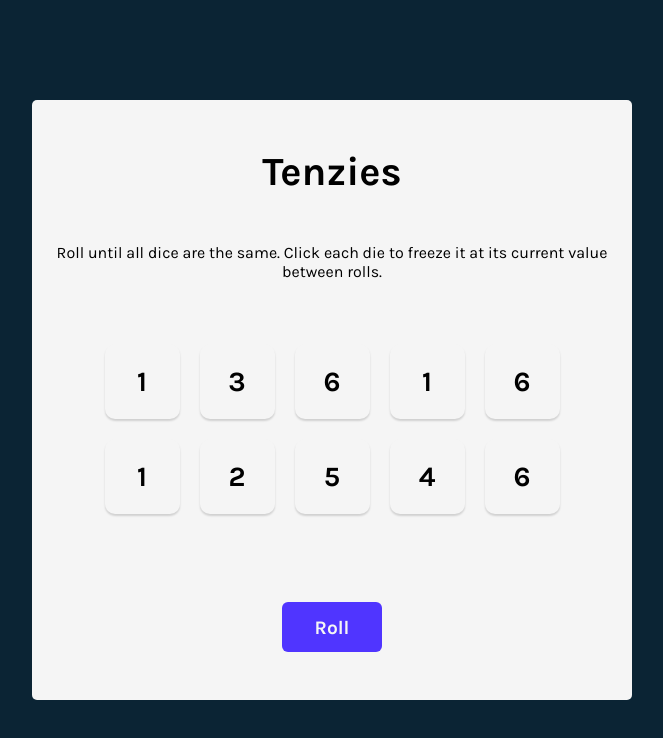
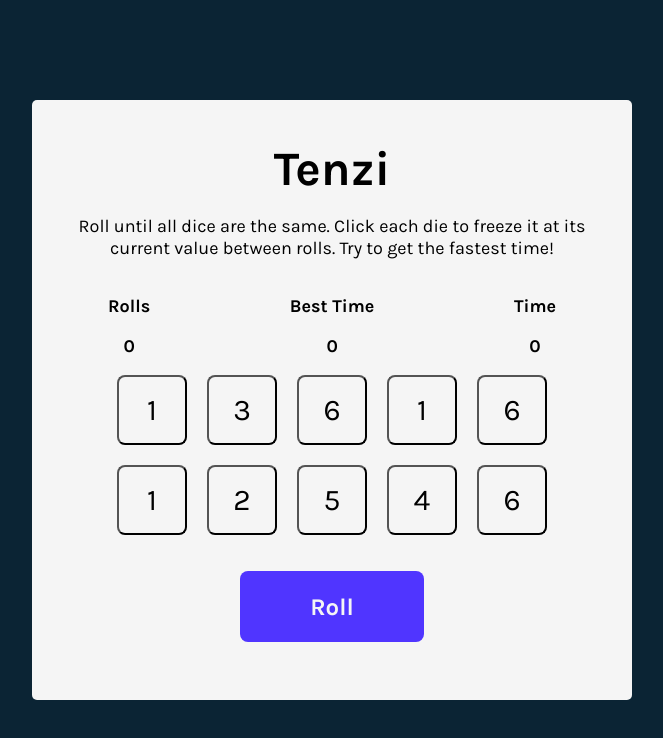
Before and after one commit to jhhh911/Tenzies, a React (Vite) app: page / in a window 1280 px wide. Shown: the top 738 px of the page, without its empty margins (308-971 px from the left). Built offline with nearby package versions, Linux system fonts and the light colour scheme.

Commit message:
Refactored and added count

```diff
--- a/src/App.jsx
+++ b/src/App.jsx
@@ -1,76 +1,77 @@
 import Die from "./Die";
-import { useState, useRef, useEffect } from "react";
-import { nanoid } from "nanoid";
-import Confetti from "react-confetti";
+import React from "react";
+import { nanoid } from 'nanoid';
+import ReactConfetti from "react-confetti";
 
 export default function App() {
-  const [dice, setDice] = useState(() => generateAllNewDice());
 
-  const gameWon = dice.every(die => die.isHeld && die.value === dice[0].value);
+const [dice, setDice] = React.useState(() => generateAllNewDice())
+const [count, setCount] = React.useState(0)
 
-  const buttonRef = useRef(null);
-
-  useEffect(() => {
-    if(gameWon) {
-      buttonRef.current.focus()
-    }
-  }, [gameWon])
-
-
+  const gameWon = dice.every(die => die.isHeld && die.value === dice[0].value)
 
   function generateAllNewDice() {
-    return new Array(10).fill(0).map(() => ({
-      value: Math.ceil(Math.random() * 6),
-      isHeld: false,
-      id: nanoid(),
-    }));
+    return new Array(10)
+      .fill(0)
+      .map(() => {
+        return {
+          value: Math.ceil(Math.random() * 6),
+          isHeld: false,
+          id: nanoid()
+        }
+      })
   }
 
-  function hold(id) {
-    setDice(
-      dice.map(die => {
-        return die.id === id ? { ...die, isHeld: !die.isHeld } : { ...die };
-      }),
-    );
-  }
+  const diceElements = dice.map(die => {
+    return <Die value={die.value} key={die.id} id={die.id} isHeld={die.isHeld} hold={() => hold(die.id)}/>
+   })
+
+   function hold(id) {
+    setDice(oldDice => oldDice.map(die =>
+      die.id === id ? {...die, isHeld: !die.isHeld} : die
+    ))
+   }
 
   function rollDice() {
-    if (!gameWon) {
-      setDice(oldDice =>
-        oldDice.map(die =>
-          die.isHeld ? die : { ...die, value: Math.ceil(Math.random() * 6) },
-        ),
-      );
+
+    if (gameWon) {
+      setCount(0)
+      setDice(generateAllNewDice())
     } else {
-      setDice(generateAllNewDice());
+      setCount(prev => prev + 1)
+      setDice(oldDice => oldDice.map(die =>
+      die.isHeld? die : {...die, value: Math.ceil(Math.random() * 6)}
+      ))
     }
   }
 
-  const diceElements = dice.map(die => (
-    <Die
-      key={die.id}
-      value={die.value}
-      isHeld={die.isHeld}
-      hold={() => hold(die.id)}
-      id={die.id}
-    />
-  ));
 
   return (
     <main>
-      {gameWon && <Confetti width={1800} />}
-      <div aria-live="polite" className="sr-only">
-        {gameWon && <p>You Won! Press 'New Game' to start again.</p>}
-      </div>
-      <h1 className="title">Tenzies</h1>
-      <p className="instructions">
+      {gameWon && <ReactConfetti style={{width: '100%'}}/>}
+      <h1>Tenzi</h1>
+      <p>
         Roll until all dice are the same. Click each die to freeze it at its
-        current value between rolls.
+        current value between rolls. Try to get the fastest time!
       </p>
-      <div className="dice-container">{diceElements}</div>
-      <button className="roll-dice" onClick={rollDice} ref={buttonRef}>
-        {gameWon ? "New Game" : "Roll"}
-      </button>
+      <section className="score">
+        <div className="rolls">
+          <p>Rolls</p>
+          <p>{count}</p>
+        </div>
+        <div className="best-time">
+          <p>Best Time</p>
+          <p>0</p>
+        </div>
+        <div className="time">
+          <p>Time</p>
+          <p>0</p>
+        </div>
+      </section>
+      <section className="container">
+      {diceElements}
+      </section>
+      <button className="roll" onClick={rollDice}>{gameWon ? 'New Game' : 'Roll'}</button>
     </main>
   );
 }
--- a/src/Die.jsx
+++ b/src/Die.jsx
@@ -1,17 +1,9 @@
 export default function Die(props) {
   const styles = {
-    backgroundColor: props.isHeld ? "#59E391" : "whitesmoke",
-  };
+    backgroundColor: props.isHeld ? '#59E391' : 'whitesmoke'
+  }
 
   return (
-    <button
-      style={styles}
-      onClick={props.hold}
-      aria-pressed={props.isHeld}
-      aria-label={`Die with value ${props.value},
-    ${props.isHeld ? "held" : "not held"}`}
-    >
-      {props.value}
-    </button>
-  );
+    <button className="box" style={styles} onClick={props.hold}>{props.value}</button>
+  )
 }
--- a/src/index.css
+++ b/src/index.css
@@ -4,86 +4,81 @@
 
 body {
   margin: 0;
-  background-color: #0b2434;
-  padding: 20px;
+  background-color: #0B2434;
+  display: flex;
+  justify-content: center;
+  align-items: center;
   height: 100vh;
+  width: 100vw;
+  font-family: 'Karla', sans-serif;
+}
+
+button {
+  font-family: 'Karla', sans-serif;
+  cursor: pointer;
+}
+
+div#root {
+  background-color: whitesmoke;
+  max-width: 600px;
+  max-height: 600px;
   display: flex;
   flex-direction: column;
   justify-content: center;
   align-items: center;
-  font-family: "Karla", sans-serif;
-}
-
-button {
-  cursor: pointer;
-  font-family: "Karla", sans-serif;
-}
-
-div#root {
-  height: 100%;
-  width: 100%;
-  max-height: 600px;
-  max-width: 600px;
+  border-radius: 5px;
 }
 
 main {
-  background-color: #f5f5f5;
-  height: 100%;
-  border-radius: 5px;
-  display: flex;
+   display: flex;
   flex-direction: column;
-  justify-content: space-evenly;
+  justify-content: space-between;
   align-items: center;
+  text-align: center;
+  padding: 20px;
+  font-size: 18px;
 }
 
-.title {
-  font-size: 2.5rem;
-  margin: 0;
+main h1 {
+  margin-top: .66em;
+  font-size: 3rem;
+  margin-bottom: 0;
 }
 
-.instructions {
-  font-weight: 400;
-  margin-top: 0;
-  text-align: center;
-}
-
-.dice-container {
-  display: grid;
-  grid-template: auto auto / repeat(5, 1fr);
-  gap: 20px;
-  margin-bottom: 2.5em;
-}
-
-.dice-container button {
-  height: 75px;
-  width: 75px;
-  box-shadow: 0 2px 2px rgba(0, 0, 0, 0.15);
-  border-radius: 10px;
-  border: none;
-  background-color: white;
-  font-size: 1.75rem;
+.score {
+  display: flex;
+  justify-content: space-between;
+  align-items: center;
+  width: 80%;
   font-weight: bold;
 }
 
-.roll-dice {
-  background-color: #5035ff;
-  height: 50px;
-  width: 100px;
-  border-radius: 6px;
-  border: none;
-  color: whitesmoke;
-  font-weight: bold;
-  font-size: 1.2rem;
+.container {
+  display: grid;
+  grid: 1fr 1fr / repeat(5, 1fr);
+  gap: 20px;
 }
 
-.sr-only {
-  position: absolute;
-  width: 1px;
-  height: 1px;
-  padding: 0;
-  margin: -1px;
-  overflow: hidden;
-  clip: rect(0, 0, 0, 0);
-  white-space: nowrap;
-  border: 0;
+.box {
+  height: 70px;
+  width: 70px;
+  border-radius: 8px;
+  font-size: 30px;
 }
+
+.roll {
+  width: 184px;
+  height: 71px;
+  margin-top: 1.5em;
+  margin-bottom: 2em;
+  background-color: #5035ff;
+  color: whitesmoke;
+  border: none;
+  border-radius: 8px;
+  font-size: 1.5rem;
+  font-weight: bold;
+}
+
+.roll:hover {
+  background-color: #3e7191;
+}
--- a/src/index.jsx
+++ b/src/index.jsx
@@ -1,4 +1,4 @@
-import ReactDOM from 'react-dom/client'
-import App from './App.jsx'
+import {createRoot} from "react-dom/client";
+import App from "./App";
 
-ReactDOM.createRoot(document.getElementById('root')).render(<App />)
+createRoot(document.getElementById('root')).render(<App />)
```
